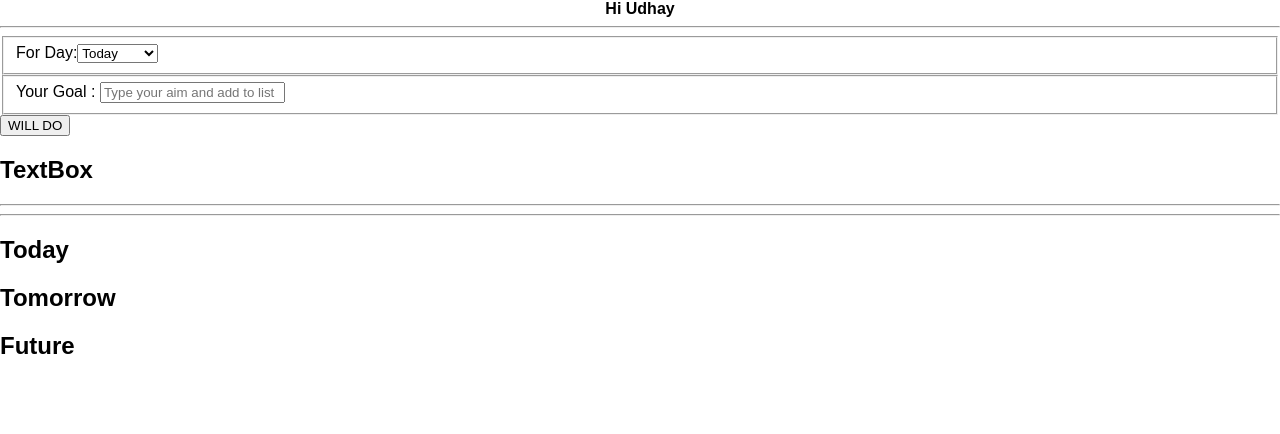
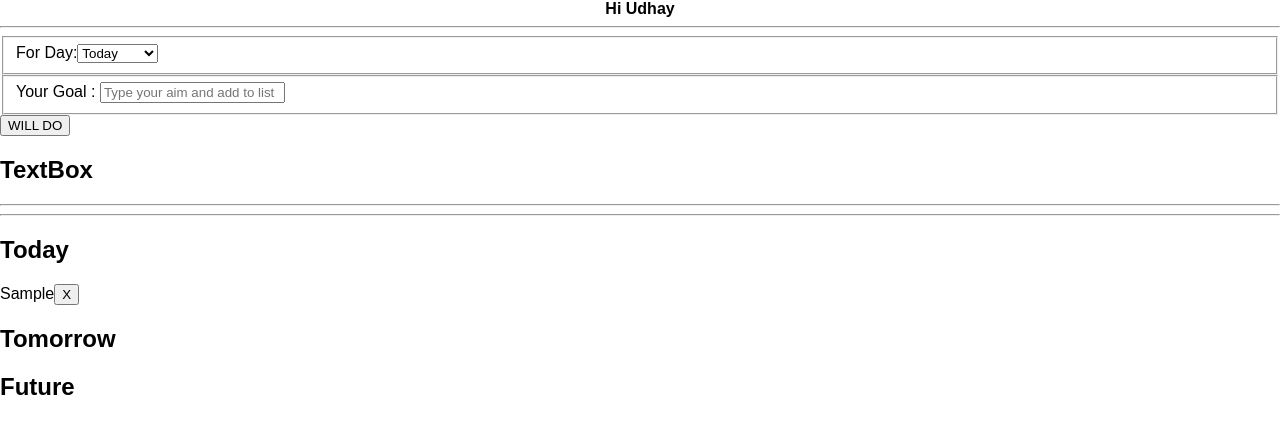
Before and after one commit to ruudhaya/day-planner, a React (Create React App) app: page / in a window 1280 px wide. Both pictures are taken after typing "Sample" into the empty fields and a click on the button "WILL DO". Shown: the top 434 px of the page. Built offline with nearby package versions, Linux system fonts and the light colour scheme.

Commit message:
[Udhay] Function to update data for days are wired

```diff
--- a/src/Components/Display.js
+++ b/src/Components/Display.js
@@ -1,30 +1,64 @@
 import React from "react";
 
 export class DisplayToday extends React.Component {
+  removeThis(index) {
+    this.props.deleteItem(index, "Today");
+  }
+
   render() {
     return (
       <div>
         <h2>Today</h2>
+        {this.props.items.map((item, index) => {
+          return (
+            <div>
+              <span key="{index}">{item}</span>
+              <button onClick={() => this.removeThis(index)}>X</button>
+            </div>
+          );
+        })}
       </div>
     );
   }
 }
 
 export class DisplayTomorrow extends React.Component {
+  removeThis(e) {
+    this.props.deleteItem(e, "Tomorrow");
+  }
   render() {
     return (
       <div>
         <h2>Tomorrow</h2>
+        {this.props.items.map((item, index) => {
+          return (
+            <div>
+              <span key="{index}">{item}</span>
+              <button onClick={() => this.removeThis(index)}>X</button>
+            </div>
+          );
+        })}
       </div>
     );
   }
 }
 
 export class DisplayFuture extends React.Component {
+  removeThis(e) {
+    this.props.deleteItem(e, "Future");
+  }
   render() {
     return (
       <div>
         <h2>Future</h2>
+        {this.props.items.map((item, index) => {
+          return (
+            <div>
+              <span key="{index}">{item}</span>
+              <button onClick={() => this.removeThis(index)}>X</button>
+            </div>
+          );
+        })}
       </div>
     );
   }
--- a/src/Components/Textbox.js
+++ b/src/Components/Textbox.js
@@ -13,9 +13,8 @@ export class Textbox extends React.Component {
   }
 
   handleChange(e) {
-    this.setState({
-      aim: e.target.value
-    });
+    console.log(e.target.value);
+    this.setState({ aim: e.target.value });
   }
 
   handleSelect(e) {
@@ -41,7 +40,7 @@ export class Textbox extends React.Component {
             <select
               value={this.state.day}
               id="day"
-              onChange={this.state.handleSelect}
+              onChange={this.handleSelect}
             >
               <option value="Today">Today</option>
               <option value="Tomorrow">Tomorrow</option>
```
